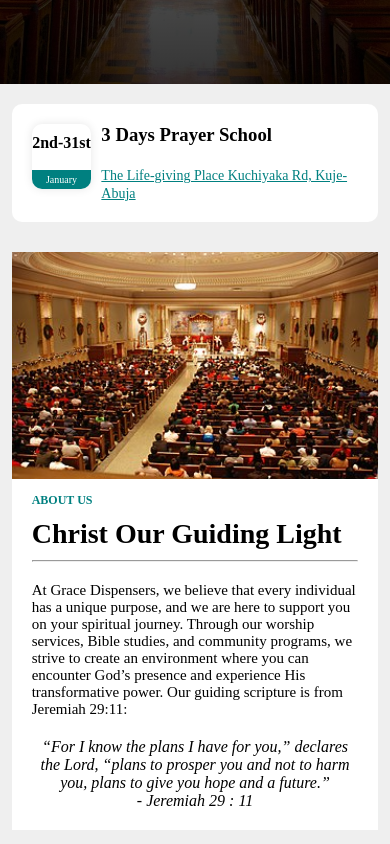
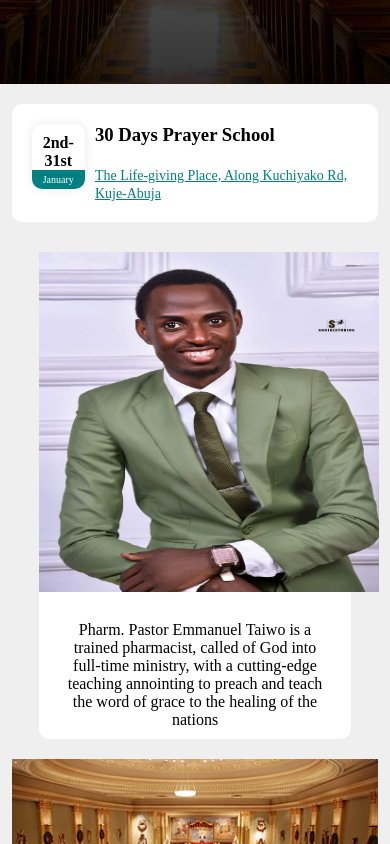
Before and after one commit to Yomi-Ojo/grace-dispensers-site-copy, a plain HTML site: page index.html in a window 390 px wide. Shown: the part 760-1604 px from the top of the page. Drawn offline with Linux system fonts and the light colour scheme.

Commit message:
Updates on wesbsite - pastor feature

```diff
--- a/index.html
+++ b/index.html
@@ -15,7 +15,7 @@
         <nav class="navbar">
             <div class="logo">
                <a href="../index.html"><img src="../images/gracelogo.jpg" alt="ACCF logo" style="width: 30px;"></a>
-                <p>Grace Dispensers</p>
+                <p>Grace Dispensers Christian Center</p>
             </div>
            <div class="middle-nav">
                 <ul>
@@ -57,11 +57,15 @@
                 <span>January</span>
             </div>
             <div class="event-right">
-                <h3>3 Days Prayer School</h3>
-                <span><a>The Life-giving Place Kuchiyaka Rd, Kuje-Abuja</a></span>
+                <h3>30 Days Prayer School</h3>
+                <span><a>The Life-giving Place, Along Kuchiyako Rd, Kuje-Abuja</a></span>
             </div>
         </div>
 
+    </div>
+    <div class="past-container">
+        <img src="./images/pastor.jpg" alt="">
+        <div class="past-inner">Pharm. Pastor Emmanuel Taiwo is a trained pharmacist, called of God into full-time ministry, with a cutting-edge teaching annointing to preach and teach the word of grace to the healing of the nations</div>
     </div>
 
     <!-------------ABOUT--------------->
--- a/styles/index.css
+++ b/styles/index.css
@@ -245,6 +245,30 @@ header {
     color: #008080;
     font-weight: 500;
     text-decoration: underline;
+}
+
+
+.past-container {
+    display: flex;
+    justify-content: flex-start;
+    margin: 5% 10%;
+    background: #fff;
+    position: relative;
+    border-radius: 10px;
+}
+
+.past-container img {
+    width: 640px;
+    height: 300px;
+    margin-right: 2%;
+}
+
+.past-inner {
+    display: flex;
+    justify-content: center;
+    align-items: center;
+    text-align: center;
+    margin: 15px;
 }
 
 .about-inner{
@@ -676,6 +700,19 @@ footer{
         margin-top: 20px;
     }
 
+    .past-container {
+        display: block;
+    }
+
+    .past-container img {
+        width: 340px;
+        height: 340px;
+    }
+
+    .past-inner {
+        padding: 10px;
+    }
+
     .about-inner {
         display: block;
         padding-bottom: 10px;
```
Also changed, not shown: about.html (+1 -1 lines), blog.html (+1 -1 lines), contact.html (+1 -1 lines), donate.html (+1 -1 lines), events.html (+1 -1 lines), posts/forgiveness.html (+4 -4 lines), posts/godslove.html (+4 -4 lines), posts/light.html (+4 -4 lines), images/pastor.jpg (added).
